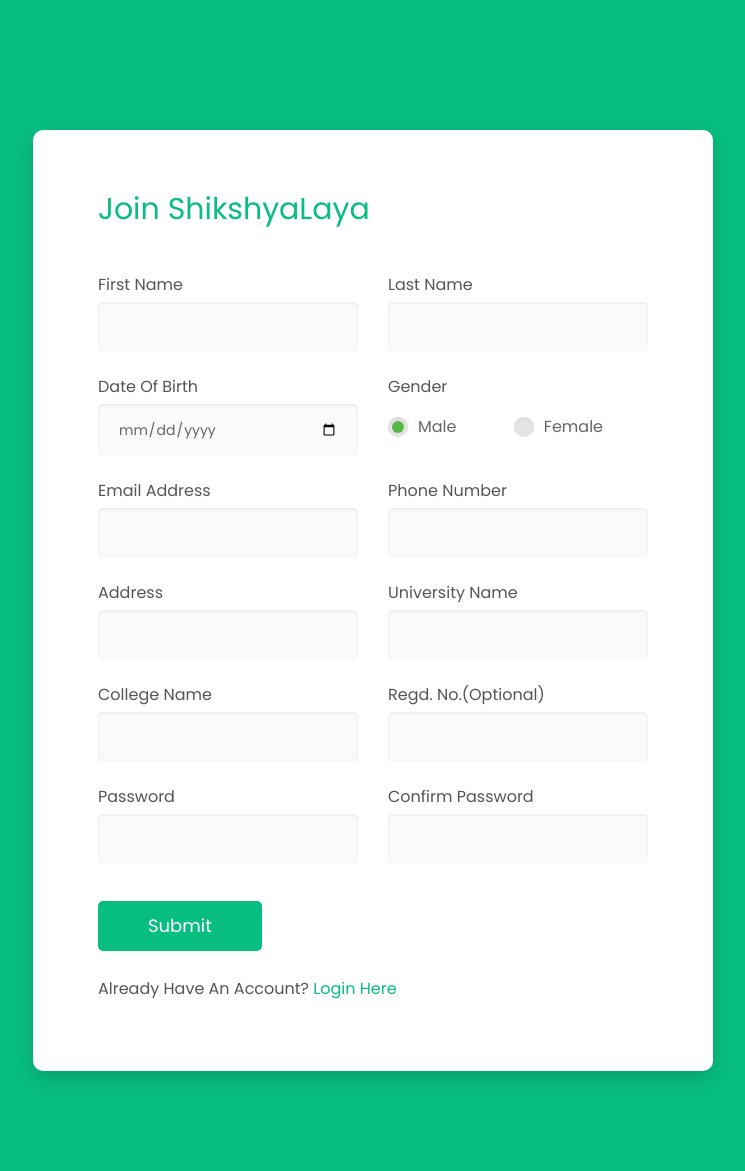
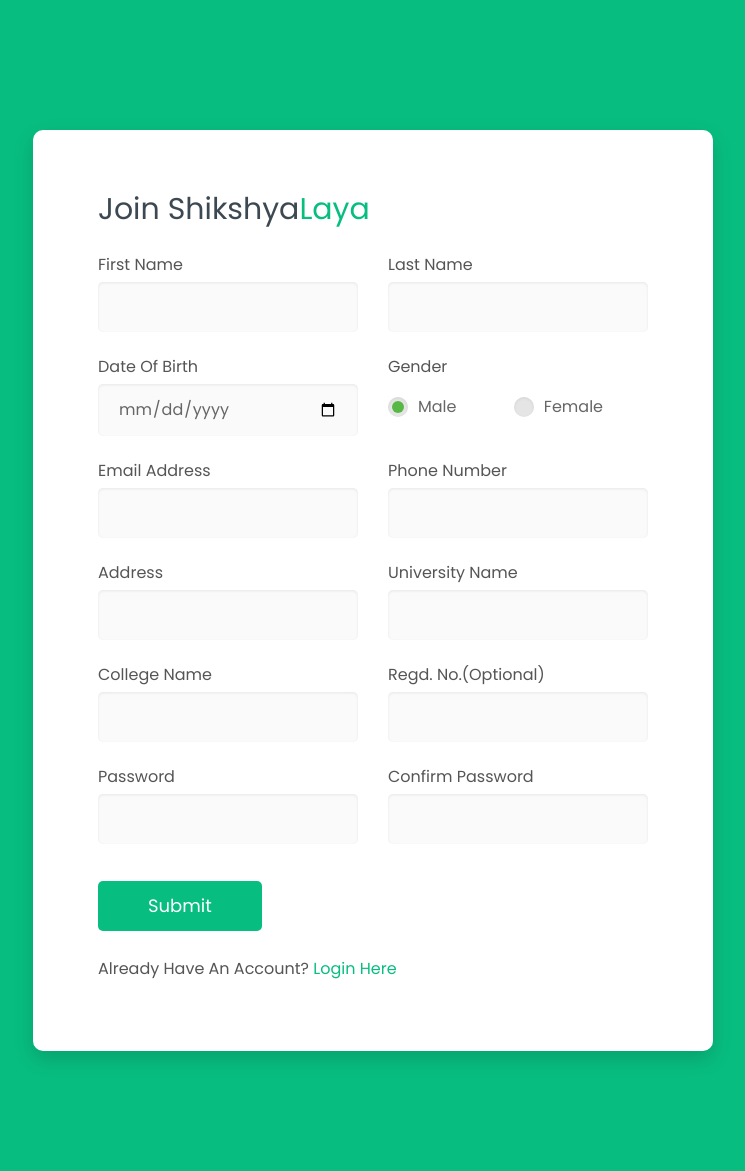
Before and after one commit to prabinbastakoti/Learning-Management-System, a Flask app: page /signup in a window 1280 px wide. Shown: the whole page, without its empty margins (267-1012 px from the left). After the commit the page ends 1060 px from the top, so only its background shows below. Run offline with Flask 2, Linux system fonts and the light colour scheme; some libraries are stand-ins or nearby versions.

Commit message:
updated font size and color in signup page

```diff
--- a/lmsproject/static/signup/css/main.css
+++ b/lmsproject/static/signup/css/main.css
@@ -80,7 +80,7 @@
    * A very simple reset that sits on top of Normalize.css.
    */
   body,
-  h1, h2, h3, h4, h5, h6,
+  h1, h3, h4, h5, h6,
   blockquote, p, pre,
   dl, dd, ol,
   figure,
@@ -146,6 +146,7 @@
 
   h2 {
     font-size: 30px;
+    margin-bottom: 20px;
   }
 
   h3 {
@@ -363,6 +364,7 @@
     border-radius: 5px;
     padding: 0 20px;
     color: #666;
+    font-size: 16px;
     -webkit-transition: all 0.4s ease;
     -o-transition: all 0.4s ease;
     -moz-transition: all 0.4s ease;
@@ -600,12 +602,22 @@
     color: #08bd80;
     background: #ffffff;
     font-weight: 400;
-    margin-bottom: 40px;
+    display: inline;
   }
 
+
+  .title1 {
+    font-size: 30px;
+    color: #3C4852;
+    background: #ffffff;
+    font-weight: 400;
+   display: inline;
+  }
+
+
   /* ==========================================================================
-     #CARD
-     ========================================================================== */
+   #CARD
+   ========================================================================== */
   .card {
     -webkit-border-radius: 3px;
     -moz-border-radius: 3px;
--- a/lmsproject/templates/signup.html
+++ b/lmsproject/templates/signup.html
@@ -40,7 +40,8 @@
         <div class="wrapper wrapper--w680">
             <div class="card card-4">
                 <div class="card-body">
-                    <h2 class="title">Join ShikshyaLaya</h2>
+
+                    <h2><div class="title1">Join Shikshya</div><div class="title">Laya</div></h2>
                     <form method="POST" action="">
                         {{ form.hidden_tag() }}
                             <div class="row row-space">
```
